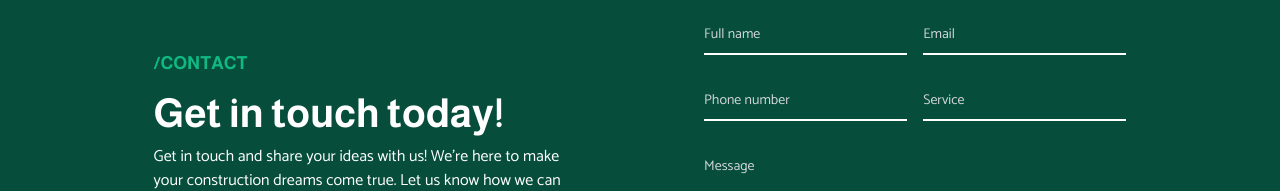
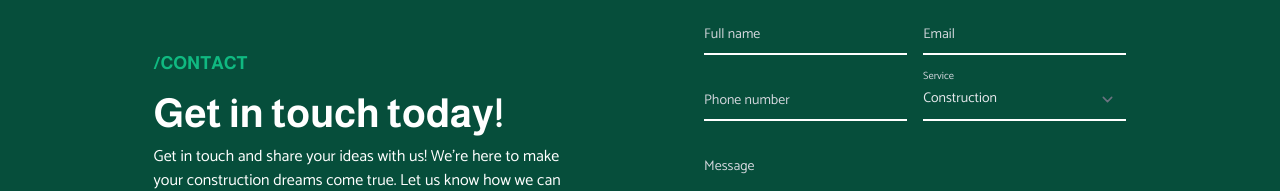
Before and after one commit to miklzn/GHConstructions, a React (Create React App) app: page /contact in a window 1280 px wide. Shown: the part 134-325 px from the top of the page. Built offline with nearby package versions, Linux system fonts and the light colour scheme.

Commit message:
Services selected form

```diff
--- a/src/components/Contact.jsx
+++ b/src/components/Contact.jsx
@@ -232,17 +232,39 @@ const Contact = () => {
                   </label>
                 </div>
                 <div class="relative z-0 w-full mb-6 group">
-                  <input
+                  <select
                     type="text"
                     name="service"
                     id="service"
-                    class="block py-2.5 px-0 w-full text-sm text-gray-200 bg-transparent border-0 border-b-2 border-white appearance-none  focus:outline-none focus:ring-0 focus:border-emerald-500 peer"
+                    class="block py-2.5 px-0 w-full text-sm text-gray-200 bg-transparent border-0 border-b-2 border-white appearance-none focus:outline-none focus:ring-0 focus:border-emerald-500 peer"
                     placeholder=" "
                     required
-                  />
+                  >
+                    <option
+                      className="bg-emerald-900 focus:bg-emerald-500"
+                      value="Construction"
+                    >
+                      Construction
+                    </option>
+                    <option className="bg-emerald-900" value="Remodeling">
+                      Remodeling
+                    </option>
+                    <option className="bg-emerald-900" value="Claning service">
+                      Claning service
+                    </option>
+                    <option className="bg-emerald-900" value="Painting service">
+                      Painting service
+                    </option>
+                    <option className="bg-emerald-900" value="Repair Service">
+                      Repair service
+                    </option>
+                    <option className="bg-emerald-900" value="Other">
+                      Other
+                    </option>
+                  </select>
                   <label
                     for="floating_first_name"
-                    class="peer-focus:font-medium absolute text-sm text-gray-300 dark:text-gray-400 duration-300 transform -translate-y-6 scale-75 top-3 -z-10 origin-[0] peer-focus:left-0 peer-focus:text-gray-400 peer-placeholder-shown:scale-100 peer-placeholder-shown:translate-y-0 peer-focus:scale-75 peer-focus:-translate-y-6"
+                    class="peer-focus:font-medium absolute text-sm text-gray-300 duration-300 transform -translate-y-6 scale-75 top-3 -z-10 origin-[0] peer-focus:left-0 peer-focus:text-gray-400 peer-placeholder-shown:scale-100 peer-placeholder-shown:translate-y-0 peer-focus:scale-75 peer-focus:-translate-y-6"
                   >
                     Service
                   </label>
--- a/src/components/Home.jsx
+++ b/src/components/Home.jsx
@@ -463,7 +463,7 @@ const Home = () => {
                         <img
                           className="h-[60vw] w-full object-cover sm:h-[25.313rem] md:h-[29vw] lg:h-[25vw] hover:scale-110 transition duration-300"
                           src={project_2_1}
-                          alt=""
+                          alt="Soffit kitchen"
                         />
                       </div>
                       <div className="md:mt-4">
```
